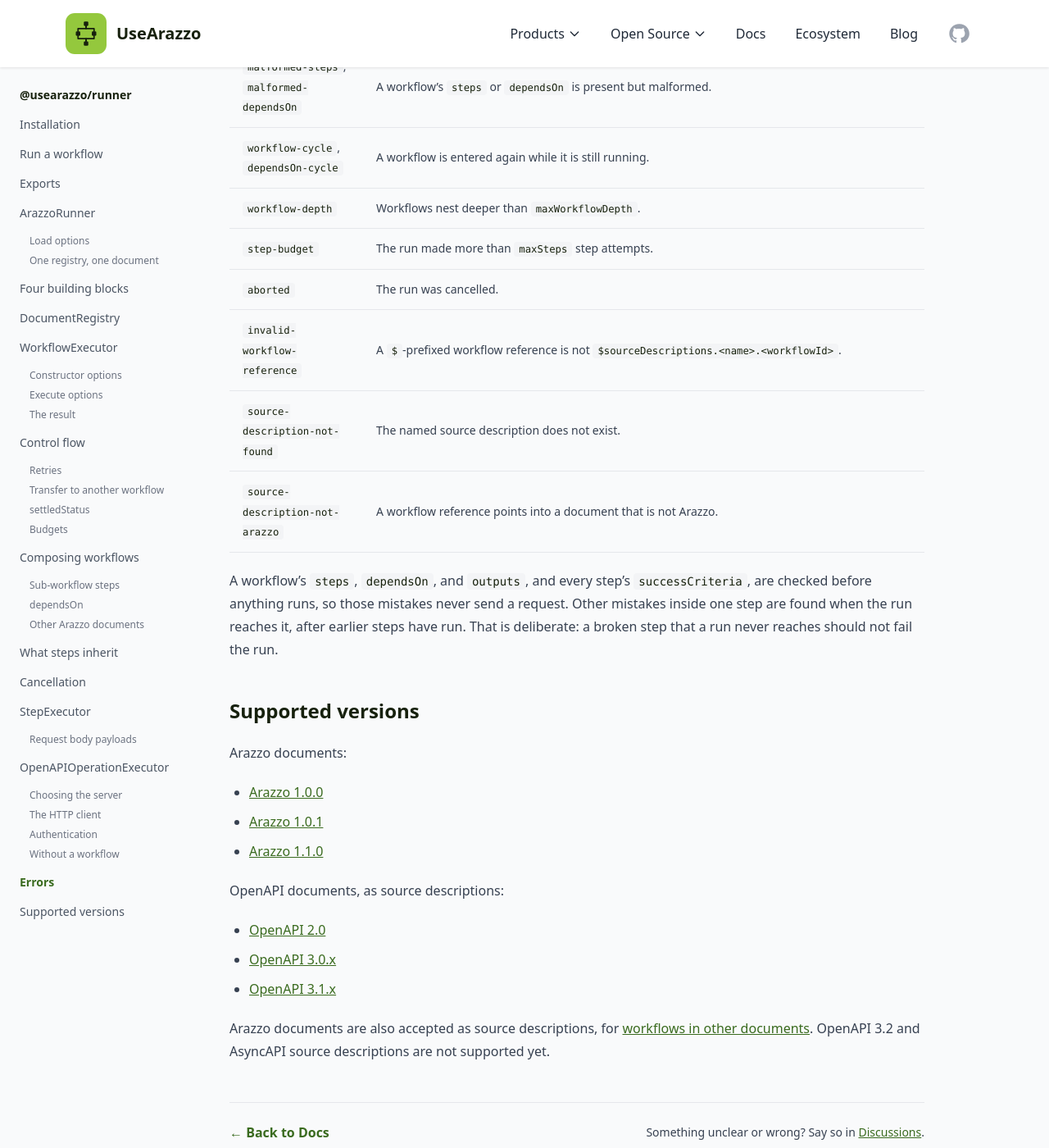
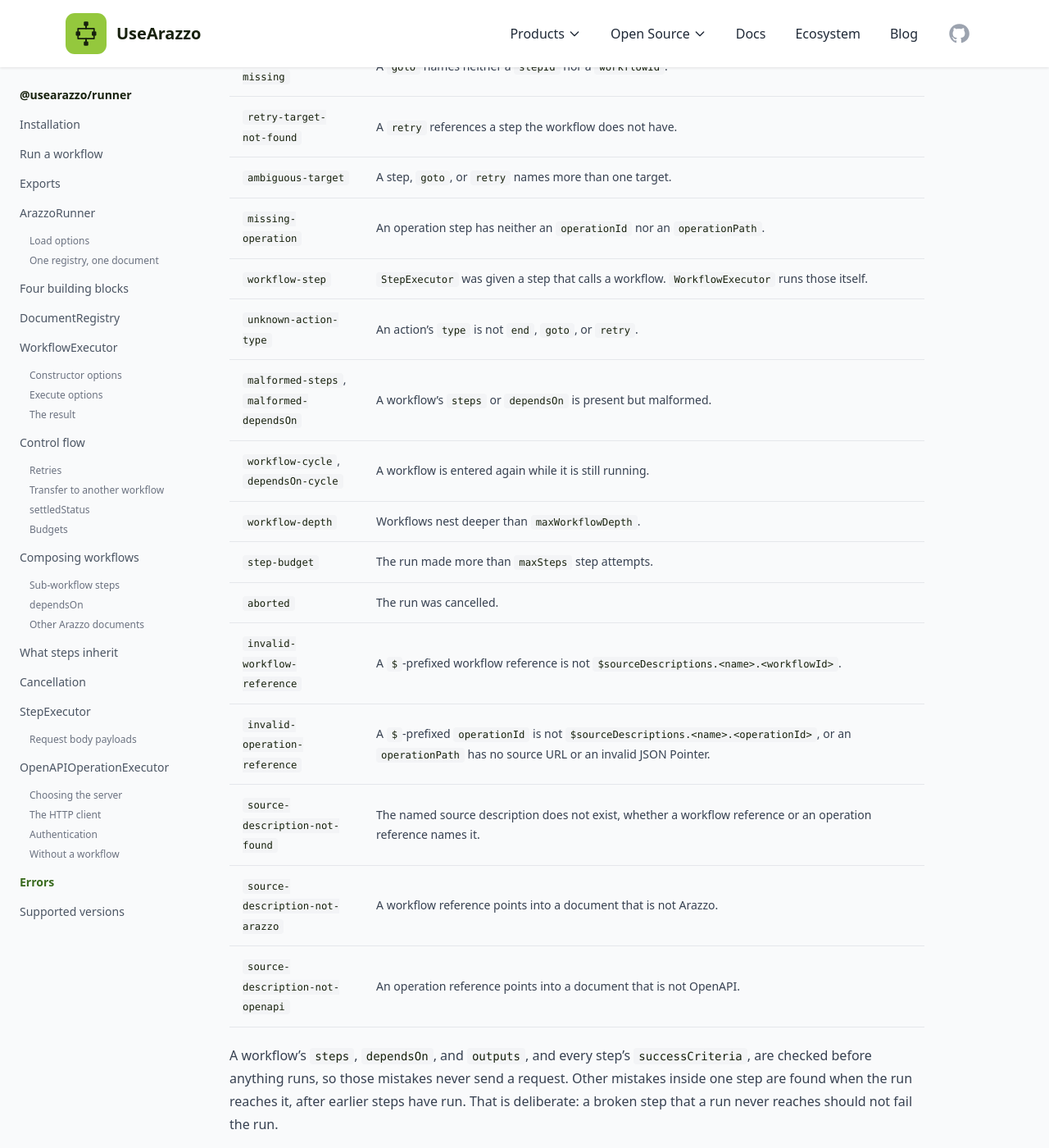
Before and after one commit to usearazzo/website, a Jekyll site: the page built from _reference/runner.md, in a window 1280 px wide and 1400 px high, scrolled down 26853 px. Shown: the whole window at 82% size. Built offline with Jekyll 4.4.1, drawn with Linux system fonts in a browser that asks for light colours; nearby versions of some CDN libraries; some of the changed text lies outside the part shown.

Commit message:
feat(docs): document the runner's operation reference errors
A step whose operation cannot be found now throws ExecutionError with
a reason (operation-not-found, invalid-operation-reference,
source-description-not-openapi, or source-description-not-found for an
operation reference), and StepExecutor.execute, evaluateCriteria and
selectActions take an optional workflowId that every step error then
carries (usearazzo/arazzo-toolkit#318). Also document missing-operation
and workflow-step, which were thrown but missing from the table.

Signed-off-by: Vladimir Gorej <vladimir.gorej@gmail.com>

```diff
--- a/_reference/runner.md
+++ b/_reference/runner.md
@@ -652,14 +652,16 @@
 
 A step whose criteria go unmet is a normal outcome, `successful: false`, not a throw. So is a criterion whose condition cannot be evaluated: an invalid regex, JSONPath, XPath or simple condition, or non-XML data under an `xpath` query, counts as unmet, as Arazzo 1.1.0 requires. In an action's `criteria` it makes the action not match. Every criterion is evaluated, so one that is malformed throws even after an earlier criterion was unmet. These throw:
 
-- a step with no operation, more than one target, or an operation that cannot be found: `ExecutionError`;
+- a step with no operation (`missing-operation`), more than one target (`ambiguous-target`), or an operation that cannot be found (`operation-not-found`, or another reason from [Errors](#errors) when the reference itself is wrong): `ExecutionError`;
 - an `outputs` value that is not a runtime expression: `ResolverError` with `reason: 'invalid-expression'`. `$response.body.id` is not Arazzo syntax; `$response.body#/id` is;
 - a criterion `context` that is not a runtime expression, whatever the criterion `type`: `CriterionError` with `reason: 'invalid-context'`;
 - a `successCriteria` that is not a list of Criterion Objects: `ResolverError` with `reason: 'malformed-criteria'` when it is not a list, or `'malformed-criterion'` when an entry is not a Criterion Object. It throws before the request, rather than skipping the entry and letting the step pass on less than the author asserted.
 
+Pass `workflowId`, the id of the workflow the step belongs to, and every error the step raises carries it next to `stepId`: step ids are only unique within a workflow. `WorkflowExecutor` always passes it.
+
 Parameter and payload values may be literals, since the specification types them `Any`.
 
-A step that calls a workflow is not an operation step, and `execute` throws on it. `WorkflowExecutor` runs those itself, through `evaluateCriteria` and `selectActions`, which are public for that reason. `evaluateCriteria` returns the `successCriteria` records; `selectActions` returns `{ matchedActions, actionCriteria }`. `forDocument(document)` returns a sibling executor bound to another Arazzo document.
+A step that calls a workflow is not an operation step, and `execute` throws on it. `WorkflowExecutor` runs those itself, through `evaluateCriteria` and `selectActions`, which are public for that reason. `evaluateCriteria` returns the `successCriteria` records; `selectActions` returns `{ matchedActions, actionCriteria }`. Both take the same optional `workflowId` as `execute`. `forDocument(document)` returns a sibling executor bound to another Arazzo document.
 
 ### Request body payloads {#request-body}
 
@@ -866,10 +868,13 @@
 | `reason` | Cause |
 |---|---|
 | `workflow-not-found` | No workflow has that id. The message names the document searched. For a reference to a missing workflow (a `dependsOn` entry, a step that calls a workflow, or a `goto` or `retry` action), `workflowId` is the workflow making the reference, `stepId` is the step it sits on (there is none for `dependsOn`), and the message quotes the reference as written. For an unknown id passed to `execute`, `workflowId` is that id. |
+| `operation-not-found` | No operation answers a step's `operationId` or `operationPath`: the operation is not in its OpenAPI source description, the document has no OpenAPI source description, or the `operationPath` pointer locates no operation. `workflowId` and `stepId` name the step. |
 | `goto-target-not-found` | A `goto` names a step that does not exist. |
 | `goto-target-missing` | A `goto` names neither a `stepId` nor a `workflowId`. |
 | `retry-target-not-found` | A `retry` references a step the workflow does not have. |
 | `ambiguous-target` | A step, `goto`, or `retry` names more than one target. |
+| `missing-operation` | An operation step has neither an `operationId` nor an `operationPath`. |
+| `workflow-step` | `StepExecutor` was given a step that calls a workflow. `WorkflowExecutor` runs those itself. |
 | `unknown-action-type` | An action's `type` is not `end`, `goto`, or `retry`. |
 | `malformed-steps`, `malformed-dependsOn` | A workflow's `steps` or `dependsOn` is present but malformed. |
 | `workflow-cycle`, `dependsOn-cycle` | A workflow is entered again while it is still running. |
@@ -877,8 +882,10 @@
 | `step-budget` | The run made more than `maxSteps` step attempts. |
 | `aborted` | The run was cancelled. |
 | `invalid-workflow-reference` | A `$`-prefixed workflow reference is not `$sourceDescriptions.<name>.<workflowId>`. |
-| `source-description-not-found` | The named source description does not exist. |
+| `invalid-operation-reference` | A `$`-prefixed `operationId` is not `$sourceDescriptions.<name>.<operationId>`, or an `operationPath` has no source URL or an invalid JSON Pointer. |
+| `source-description-not-found` | The named source description does not exist, whether a workflow reference or an operation reference names it. |
 | `source-description-not-arazzo` | A workflow reference points into a document that is not Arazzo. |
+| `source-description-not-openapi` | An operation reference points into a document that is not OpenAPI. |
 
 A workflow's `steps`, `dependsOn`, and `outputs`, and every step's `successCriteria`, are checked before anything runs, so those mistakes never send a request. Other mistakes inside one step are found when the run reaches it, after earlier steps have run. That is deliberate: a broken step that a run never reaches should not fail the run.
 
```
Also changed, not shown: other parts of _reference/runner.md (+1 -1 lines).
